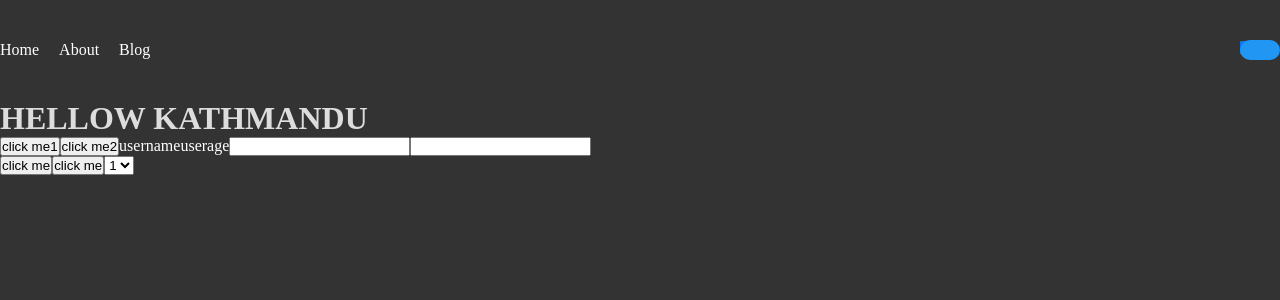
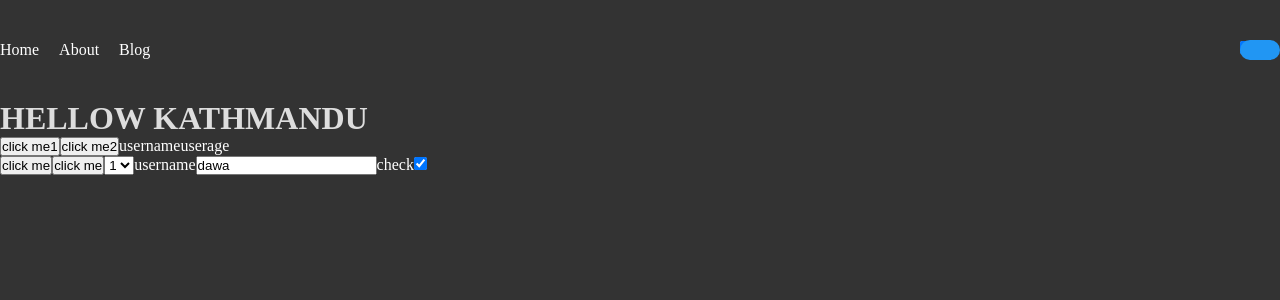
Before and after one commit to gyalche/react-test-cases, a React (Create React App) app: page / in a window 1280 px wide. Shown: the top 300 px of the page. Built offline with nearby package versions, Linux system fonts and the light colour scheme.

Commit message:
getAllByRole and getByLabelText cases written

```diff
--- a/src/Home.jsx
+++ b/src/Home.jsx
@@ -11,8 +11,8 @@ const Home = () => {
     <button>click me2</button>
     <label htmlFor="input1">username</label>
     <label htmlFor="input2">userage</label>
-    <input type="text" id="input1" />
-    <input type="text" id="input2" />
+    {/* <input type="text" id="input1" />
+    <input type="text" id="input2" /> */}
     <div role="hello_world"></div>
 
     <button>click me</button>
@@ -24,6 +24,13 @@ const Home = () => {
   <option value="">3</option>
 </select>
 
+
+      <label htmlFor='user-name'>username</label>
+      <input type="text" id="user-name" defaultValue="dawa" />
+
+      <label htmlFor='user-check'>check</label>
+      <input type="checkbox" id="user-check" defaultValue="dawa" defaultChecked={true} />
+
     </div>
   )
 }
```
Also changed, not shown: 1 other file (tests, documents, lock files or other folders).
